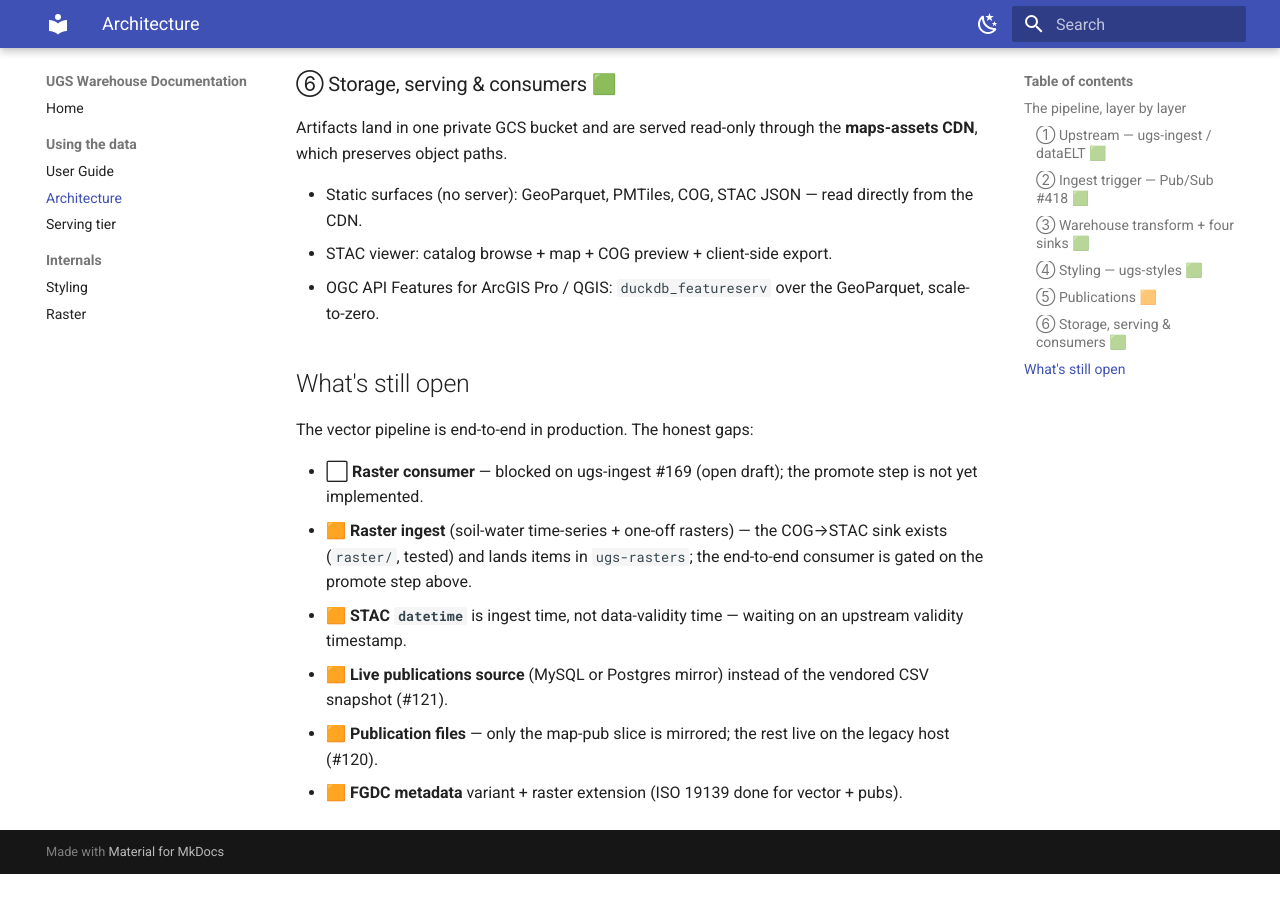
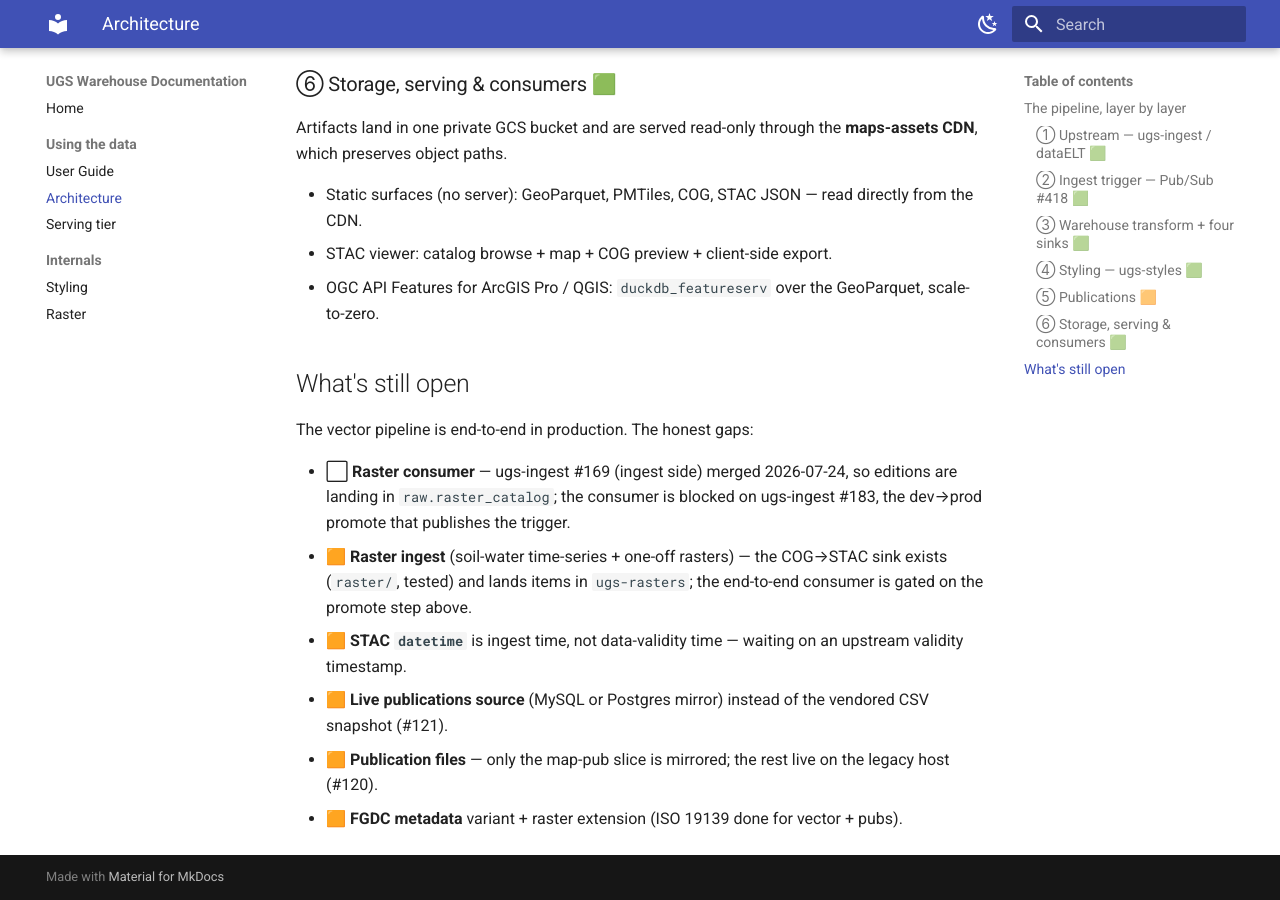
Before and after one commit to UGS-GIO/ugs-warehouse, an MkDocs documentation site: the page built from docs/ARCHITECTURE.md, in a window 1280 px wide and 900 px high, scrolled down 2160 px. Built offline with MkDocs 1.6.1 and Material for MkDocs 9.7.7, drawn with Linux system fonts in a browser that asks for light colours; before the commit the page ends 3034 px from its top, so only the background shows below that.

Commit message:
docs: raster consumer is blocked on ingest #183, not #169 (merged)

```diff
--- a/docs/ARCHITECTURE.md
+++ b/docs/ARCHITECTURE.md
@@ -131,7 +131,9 @@ which preserves object paths.
 
 The vector pipeline is end-to-end in production. The honest gaps:
 
-- ⬜ **Raster consumer** — blocked on ugs-ingest #169 (open draft); the promote step is not yet implemented.
+- ⬜ **Raster consumer** — ugs-ingest #169 (ingest side) merged 2026-07-24, so editions are landing
+  in `raw.raster_catalog`; the consumer is blocked on ugs-ingest #183, the dev→prod promote that
+  publishes the trigger.
 - 🟧 **Raster ingest** (soil-water time-series + one-off rasters) — the COG→STAC sink exists
   (`raster/`, tested) and lands items in `ugs-rasters`; the end-to-end consumer is gated on the
   promote step above.
```
